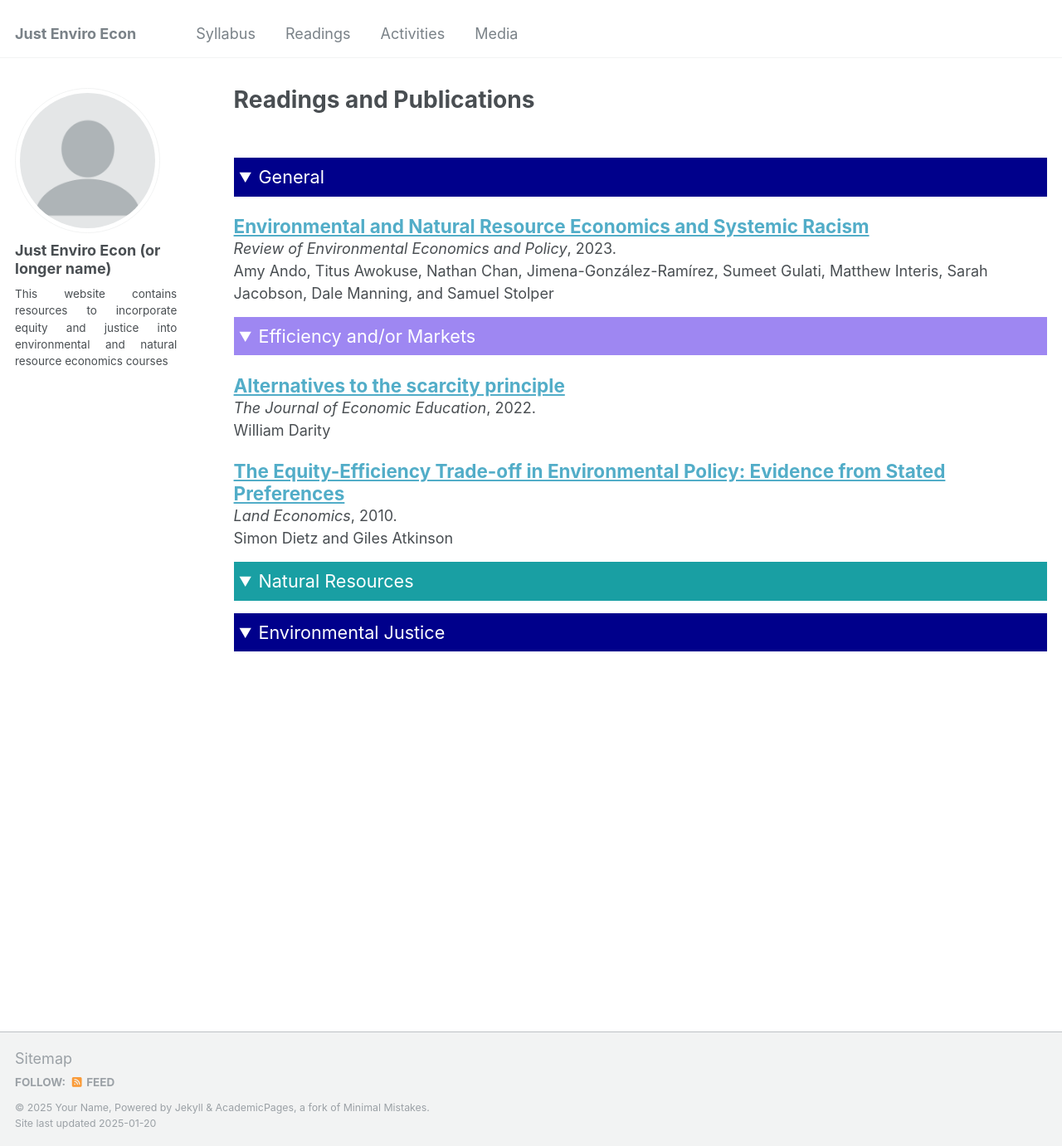
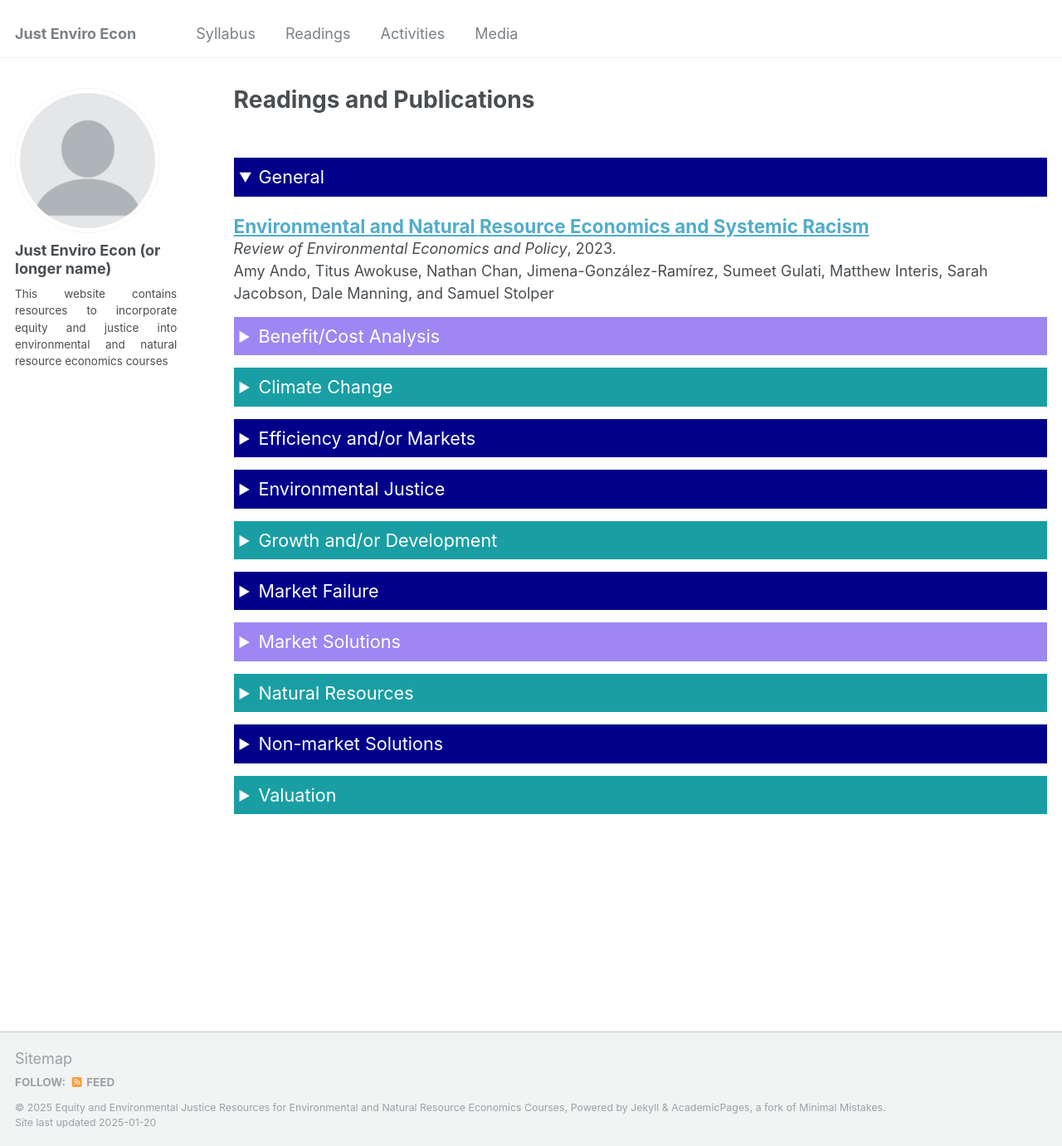
Before and after one commit to just-enviro-econ/just-enviro-econ.github.io, a Jekyll site: the page built from _pages/publications.md, in a window 1280 px wide and 1381 px high. Shown: the whole window at 83% size. Built offline with Jekyll 4.4.1, drawn with Linux system fonts in a browser that asks for light colours.

Commit message:
update on name and publication topics

```diff
--- a/_config.yml
+++ b/_config.yml
@@ -11,7 +11,7 @@
 locale                   : "en-US"
 title                    : "Just Enviro Econ"
 title_separator          : "-"
-name                     : &name "Your Name"
+name                     : &name "Equity and Environmental Justice Resources for Environmental and Natural Resource Economics Courses"
 description              : &description "personal description"
 url                      : https://just-enviro-econ.github.io # the base hostname & protocol for your site e.g. "https://[your GitHub username].github.io"
 baseurl                  : "" # the subpath of your site, e.g. "/blog"
--- a/_pages/publications.md
+++ b/_pages/publications.md
@@ -37,8 +37,36 @@ General
 </details>
 
 
-<details open>
+<details close>
 <summary class="id1">
+Benefit/Cost Analysis
+</summary>
+
+{% for post in site.publications reversed %}
+  {% if post.category == 'benefit-cost' %}
+    {% include archive-single-publications.html %}
+  {% endif %}
+{% endfor %}
+
+</details>
+
+
+<details close>
+<summary class="id2">
+Climate Change
+</summary>
+
+{% for post in site.publications reversed %}
+  {% if post.category == 'climate change  ' %}
+    {% include archive-single-publications.html %}
+  {% endif %}
+{% endfor %}
+
+</details>
+
+
+<details close>
+<summary>
 Efficiency and/or Markets
 </summary>
 
@@ -50,8 +78,66 @@ Efficiency and/or Markets
 
 </details>
 
+<details close>
+<summary clas = "id1">
+Environmental Justice
+</summary>
 
-<details open>
+{% for post in site.publications reversed %}
+    {% if post.category == 'environmental justice' %}
+      {% include archive-single-publications.html %}
+    {% endif %}
+{% endfor %}
+
+</details>
+
+
+<details close>
+<summary class="id2">
+Growth and/or Development
+</summary>
+
+{% for post in site.publications reversed %}
+  {% if post.type == 'pr' %}
+    {% if post.category == 'growth and development' %}
+    {% include archive-single-publications.html %}
+    {% endif %}
+  {% endif %}
+{% endfor %}
+
+</details>
+
+<details close>
+<summary>
+Market Failure
+</summary>
+
+{% for post in site.publications reversed %}
+  {% if post.type == 'pr' %}
+    {% if post.category == 'market failure' %}
+    {% include archive-single-publications.html %}
+    {% endif %}
+  {% endif %}
+{% endfor %}
+
+</details>
+
+<details close>
+<summary class="id1">
+Market Solutions
+</summary>
+
+{% for post in site.publications reversed %}
+  {% if post.type == 'pr' %}
+    {% if post.category == 'market solutions' %}
+    {% include archive-single-publications.html %}
+    {% endif %}
+  {% endif %}
+{% endfor %}
+
+</details>
+
+<details close>
 <summary class="id2">
 Natural Resources
 </summary>
@@ -66,15 +152,33 @@ Natural Resources
 
 </details>
 
-<details open>
+
+<details close>
 <summary>
-Environmental Justice
+Non-market Solutions
 </summary>
 
 {% for post in site.publications reversed %}
-    {% if post.category == 'environmental justice' %}
-      {% include archive-single-publications.html %}
+  {% if post.type == 'pr' %}
+    {% if post.category == 'non-market solutions' %}
+    {% include archive-single-publications.html %}
     {% endif %}
+  {% endif %}
 {% endfor %}
 
 </details>
+
+<details close>
+<summary class="id2">
+Valuation
+</summary>
+
+{% for post in site.publications reversed %}
+  {% if post.type == 'pr' %}
+    {% if post.category == 'valuation' %}
+    {% include archive-single-publications.html %}
+    {% endif %}
+  {% endif %}
+{% endfor %}
+
+</details>
```
